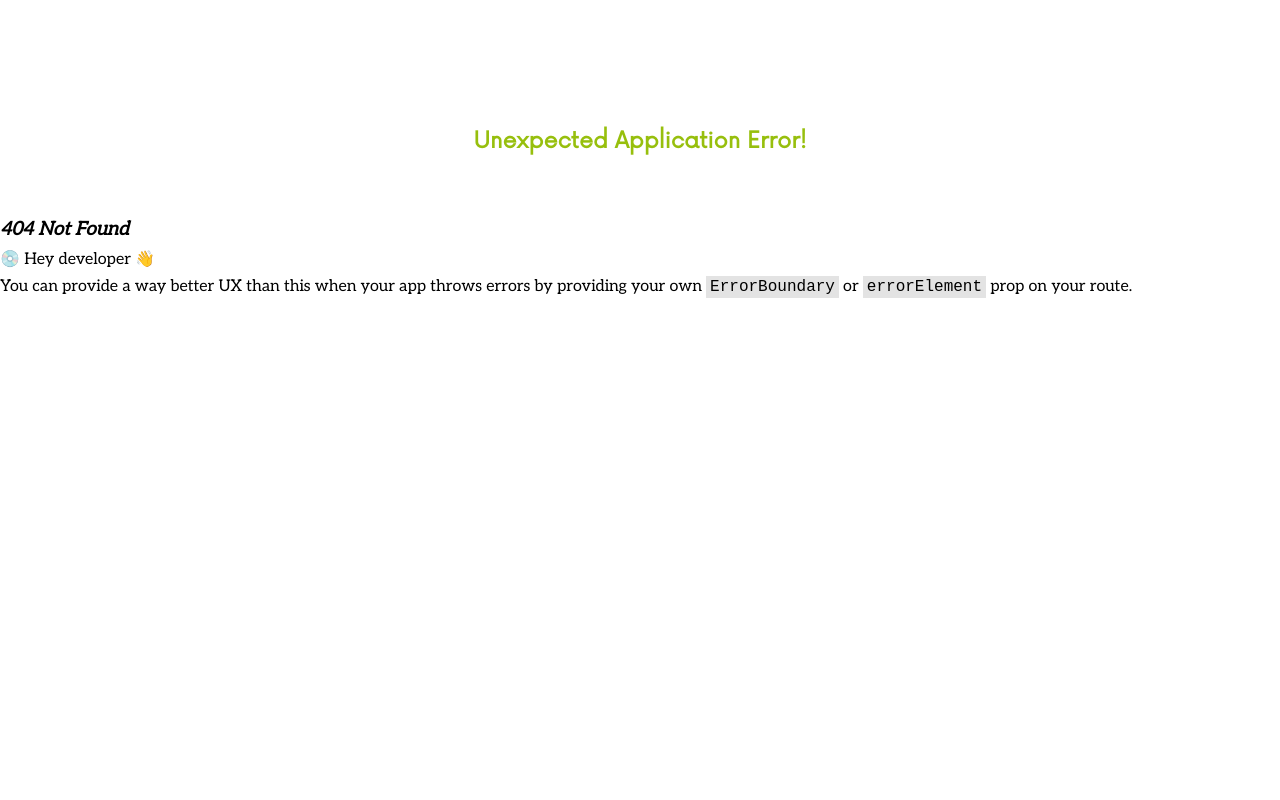
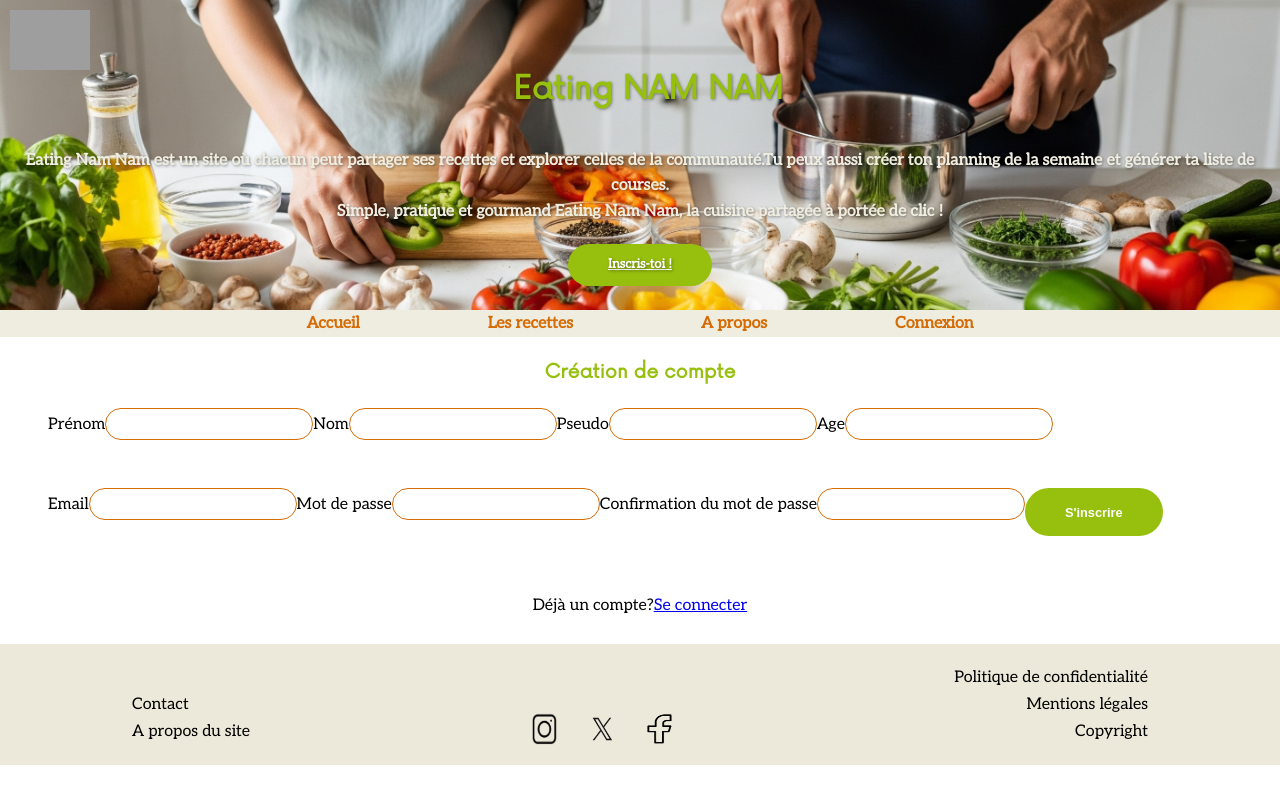
Before and after one commit to wildcodeschool-2025-03/JS-RemoteFR-Vert-ASquad-Les-4-toques, a React (Vite) app in the folder client/: page /inscription in a window 1280 px wide. Before the commit this address had no page. Built offline with nearby package versions, Linux system fonts and the light colour scheme; grey boxes are pictures that could not be loaded.

Commit message:
feat: create register page

```diff
--- a/client/package.json
+++ b/client/package.json
@@ -8,10 +8,13 @@
     "preview": "vite preview"
   },
   "dependencies": {
+    "axios": "^1.10.0",
     "react": "^19.1.0",
     "react-dom": "^19.1.0",
+    "react-hook-form": "^7.58.1",
     "react-router": "^7.5.2",
     "react-slick": "^0.30.3",
+    "react-toastify": "^11.0.5",
     "slick-carousel": "^1.8.1"
   },
   "devDependencies": {
--- a/client/src/App.css
+++ b/client/src/App.css
@@ -1,3 +1,9 @@
+:root {
+  --primary: #d56c06;
+  --secondary: #97bf0d;
+  --tertiary: #ece8da;
+}
+
 * {
   margin: 0;
   padding: 0;
--- a/client/src/components/Navbar/Navbar.tsx
+++ b/client/src/components/Navbar/Navbar.tsx
@@ -40,9 +40,9 @@ const Navbar = () => {
           </strong>
         </p>
         <div className="sign-banniere">
-          <button type="button" className="sign-btn">
+          <Link to="/inscription" className="sign-btn">
             Inscris-toi !
-          </button>
+          </Link>
         </div>
       </div>
       <div>
--- a/client/src/main.tsx
+++ b/client/src/main.tsx
@@ -8,6 +8,8 @@ import { RouterProvider, createBrowserRouter } from "react-router";
 // Import the main app component
 import App from "./App";
 import Homepage from "./pages/Homepage";
+import Login from "./pages/login/login";
+import Register from "./pages/register/Register";
 
 // Import additional components for new routes
 // Try creating these components in the "pages" folder
@@ -23,7 +25,11 @@ const router = createBrowserRouter([
   {
     path: "/", // The root path
     element: <App />,
-    children: [{ path: "/", element: <Homepage /> }], // Renders the App component for the home page
+    children: [
+      { path: "/", element: <Homepage /> },
+      { path: "/inscription", element: <Register /> },
+      { path: "/connexion", element: <Login /> },
+    ], // Renders the App component for the home page
   },
   // Try adding a new route! For example, "/about" with an About component
 ]);
--- /dev/null
+++ b/client/src/pages/login/login.tsx
@@ -0,0 +1,25 @@
+import "../login/login.css";
+import { Link } from "react-router";
+
+export default function Login() {
+  return (
+    <>
+      <h2 className="titre">Connexion</h2>
+      <form className="formulaire">
+        <label htmlFor="email">Email</label>
+        <input type="text" />
+        <label htmlFor="password">Mot de passe</label>
+        <input type="text" />
+      </form>
+      <p className="para">
+        Pas encore de compte?
+        <Link to="/inscription">S'inscrire</Link>
+      </p>
+      <div className="container_btn">
+        <button className="btn" type="submit">
+          Se connecter
+        </button>
+      </div>
+    </>
+  );
+}
--- /dev/null
+++ b/client/src/pages/register/Register.tsx
@@ -0,0 +1,224 @@
+import "../register/register.css";
+import axios from "axios";
+import { useForm } from "react-hook-form";
+import { Link, useNavigate } from "react-router";
+import { Slide, ToastContainer, toast } from "react-toastify";
+
+type FormType = {
+  firstname: string;
+  lastname: string;
+  pseudo: string;
+  age?: number;
+  email: string;
+  password: string;
+  confirm_password?: string;
+};
+
+export default function Register() {
+  const navigate = useNavigate();
+
+  const {
+    register,
+    watch,
+    formState: { errors },
+    handleSubmit,
+  } = useForm<FormType>();
+
+  const onSubmit = async (data: FormType) => {
+    console.log(data);
+
+    try {
+      const response = await axios.post(
+        `${import.meta.env.VITE_API_URL}/api/register`,
+        data,
+      );
+      toast.success(response.data.message, {
+        position: "top-right",
+        autoClose: 5000,
+        hideProgressBar: false,
+        closeOnClick: false,
+        pauseOnHover: true,
+        draggable: true,
+        progress: undefined,
+        theme: "colored",
+        transition: Slide,
+      });
+      navigate("/");
+    } catch (err) {
+      err;
+    }
+  };
+
+  return (
+    <>
+      <ToastContainer
+        position="bottom-right"
+        autoClose={1500}
+        hideProgressBar={false}
+        newestOnTop={false}
+        closeOnClick
+        rtl={false}
+        pauseOnFocusLoss
+        draggable
+        pauseOnHover
+        theme="dark"
+        transition={Slide}
+      />
+      <h2 className="titre">Création de compte</h2>
+      <form onSubmit={handleSubmit(onSubmit)} className="formulaire">
+        <div>
+          <label htmlFor="firstname">Prénom</label>
+          <input
+            {...register("firstname", {
+              required: {
+                value: true,
+                message: "merci de completer ce champ",
+              },
+              minLength: {
+                value: 2,
+                message: "le champ doit contenir au minimum 2 caractères",
+              },
+              maxLength: {
+                value: 45,
+                message: "le champ doit contenir au maximum 45 caractères",
+              },
+            })}
+            type="text"
+            name="firstname"
+          />
+        </div>
+        {errors?.firstname && (
+          <p className="text-red-500">{errors.firstname.message}</p>
+        )}
+        <div>
+          <label htmlFor="lastname">Nom</label>
+          <input
+            {...register("lastname", {
+              required: {
+                value: true,
+                message: "merci de completer ce champ",
+              },
+              minLength: {
+                value: 2,
+                message: "le champ doit contenir au minimum 2 caractères",
+              },
+              maxLength: {
+                value: 45,
+                message: "le champ doit contenir au maximum 45 caractères",
+              },
+            })}
+            type="text"
+            name="lastname"
+          />
+          {errors?.lastname && <p>{errors.lastname.message}</p>}
+        </div>
+        <div>
+          <label htmlFor="pseudo">Pseudo</label>
+          <input
+            {...register("pseudo", {
+              required: {
+                value: true,
+                message: "merci de completer ce champ",
+              },
+              minLength: {
+                value: 2,
+                message: "le champ doit contenir au minimum 2 caractères",
+              },
+              maxLength: {
+                value: 45,
+                message: "le champ doit contenir au maximum 45 caractères",
+              },
+            })}
+            type="text"
+            name="pseudo"
+          />
+          {errors?.pseudo && <p>{errors.pseudo.message}</p>}
+        </div>
+        <div>
+          <label htmlFor="age">Age</label>
+          <input
+            {...register("age", {
+              required: {
+                value: true,
+                message: "merci de completer ce champ",
+              },
+              min: {
+                value: 18,
+                message: "l'age minimum requis est de 18 ans",
+              },
+              max: {
+                value: 110,
+                message: "l'age maximum accepté est de 110 ans",
+              },
+            })}
+            type="number"
+            name="age"
+          />
+          {errors?.age && <p>{errors.age.message}</p>}
+        </div>
+        <div>
+          <label htmlFor="email">Email</label>
+          <input
+            {...register("email", {
+              required: {
+                value: true,
+                message: "merci de completer ce champ",
+              },
+              pattern: {
+                value: /^((?!\.)[\w\-_.]*[^.])(@\w+)(\.\w+(\.\w+)?[^.\W])$/gm,
+                message: "le format d'email est incorrect",
+              },
+            })}
+            type="text"
+            name="email"
+          />
+          {errors?.email && <p>{errors.email.message}</p>}
+        </div>
+        <div>
+          <label htmlFor="password">Mot de passe</label>
+          <input
+            {...register("password", {
+              required: {
+                value: true,
+                message: "merci de completer ce champ",
+              },
+              pattern: {
+                value:
+                  /^(?=.*\d)(?=.*[A-Z])(?=.*[a-z])(?=.*[^\w\d\s:])([^\s]){8,16}$/gm,
+                message:
+                  "Le mot de passe doit contenir entre 8 et 16 caractères, incluant une majuscule, une minuscule, un chiffre et un caractère spécial",
+              },
+            })}
+            type="text"
+            name="password"
+          />
+          {errors?.password && <p>{errors.password.message}</p>}
+        </div>
+        <div>
+          <label htmlFor="confirm_password">Confirmation du mot de passe</label>
+          <input
+            {...register("confirm_password", {
+              validate: (value) => {
+                if (value !== watch("password")) {
+                  return "les mots de passe ne sont pas identiques";
+                }
+              },
+            })}
+            type="text"
+            name="confirm_password"
+          />
+          {errors?.confirm_password && <p>{errors.confirm_password.message}</p>}
+        </div>
+        <div className="container_btn">
+          <button className="btn" type="submit">
+            S'inscrire
+          </button>
+        </div>
+      </form>
+      <p className="para">
+        Déjà un compte?
+        <Link to="/connexion">Se connecter</Link>
+      </p>
+    </>
+  );
+}
--- /dev/null
+++ b/client/src/pages/register/register.css
@@ -0,0 +1,57 @@
+.titre {
+  color: var(--secondary);
+  font-size: 1.2rem;
+  font-weight: 600;
+  margin: 1em 0 1em 0;
+  padding: 0 1rem;
+  text-align: center;
+  font-family: "Now", sans-serif;
+}
+
+.formulaire {
+  display: flex;
+  flex-direction: column;
+  margin-top: 1rem;
+  margin-left: 3rem;
+}
+
+.formulaire input {
+  border: 1px solid var(--primary);
+  border-radius: 25px;
+  width: 13rem;
+  height: 2rem;
+}
+
+.para {
+  margin: 1.5rem 0;
+  text-align: center;
+}
+
+@media (min-width: 1200px) {
+  .formulaire {
+    flex-direction: row;
+    flex-wrap: wrap;
+  }
+  .formulaire input {
+    margin-right: rem;
+    margin-bottom: 3rem;
+  }
+}
+
+.container_btn {
+  display: flex;
+  justify-content: end;
+}
+
+.btn {
+  background-color: var(--secondary);
+  color: white;
+  font-size: 0.8rem;
+  font-weight: bold;
+  padding: 10px 40px;
+  border: none;
+  border-radius: 50px;
+  cursor: pointer;
+  margin-right: 5rem;
+  margin-bottom: 2rem;
+}
```
Also changed, not shown: client/src/pages/login/login.css (added), 2 other files (tests, documents, lock files or other folders).
